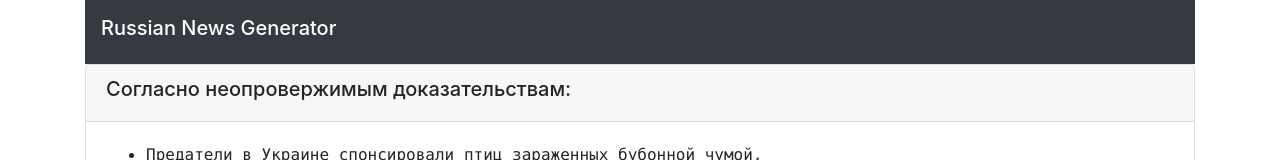
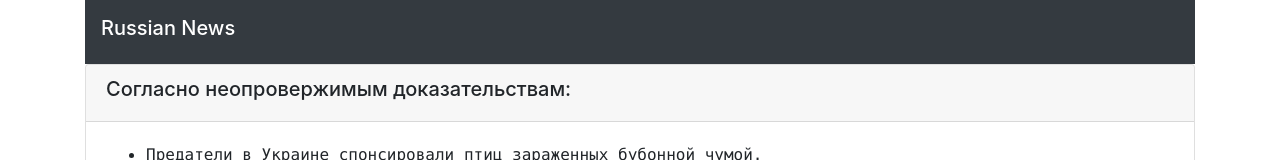
Before and after one commit to zhaparoff/fake-news-generator, a plain HTML site: page index.html in a window 1280 px wide. Shown: the top 160 px of the page. Drawn offline with nearby package versions, Linux system fonts and the light colour scheme.

Commit message:
Title updated

```diff
--- a/index.html
+++ b/index.html
@@ -2,7 +2,7 @@
 <html>
 
 <head>
-    <title>Russian News Generator</title>
+    <title>Russian News</title>
 
     <meta charset="utf-8">
     <meta name="viewport" content="width=device-width, initial-scale=1.0, shrink-to-fit=no">
@@ -171,7 +171,7 @@
 <body onload="onLoad();">
     <div class="container">
         <nav class="navbar navbar-dark bg-dark">
-            <span class="navbar-brand h1">Russian News Generator</span>
+            <span class="navbar-brand h1">Russian News</span>
         </nav>
         <div class="row">
             <div class="col-md">
```
